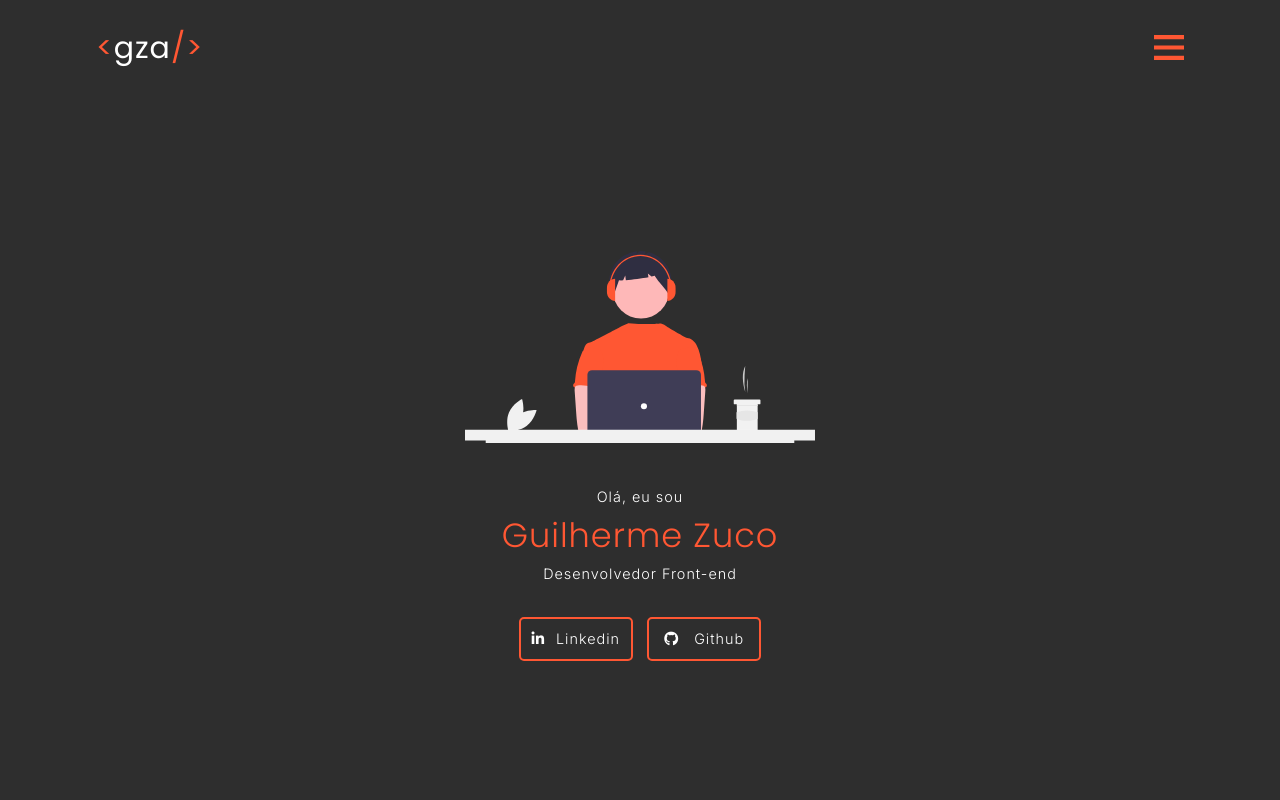
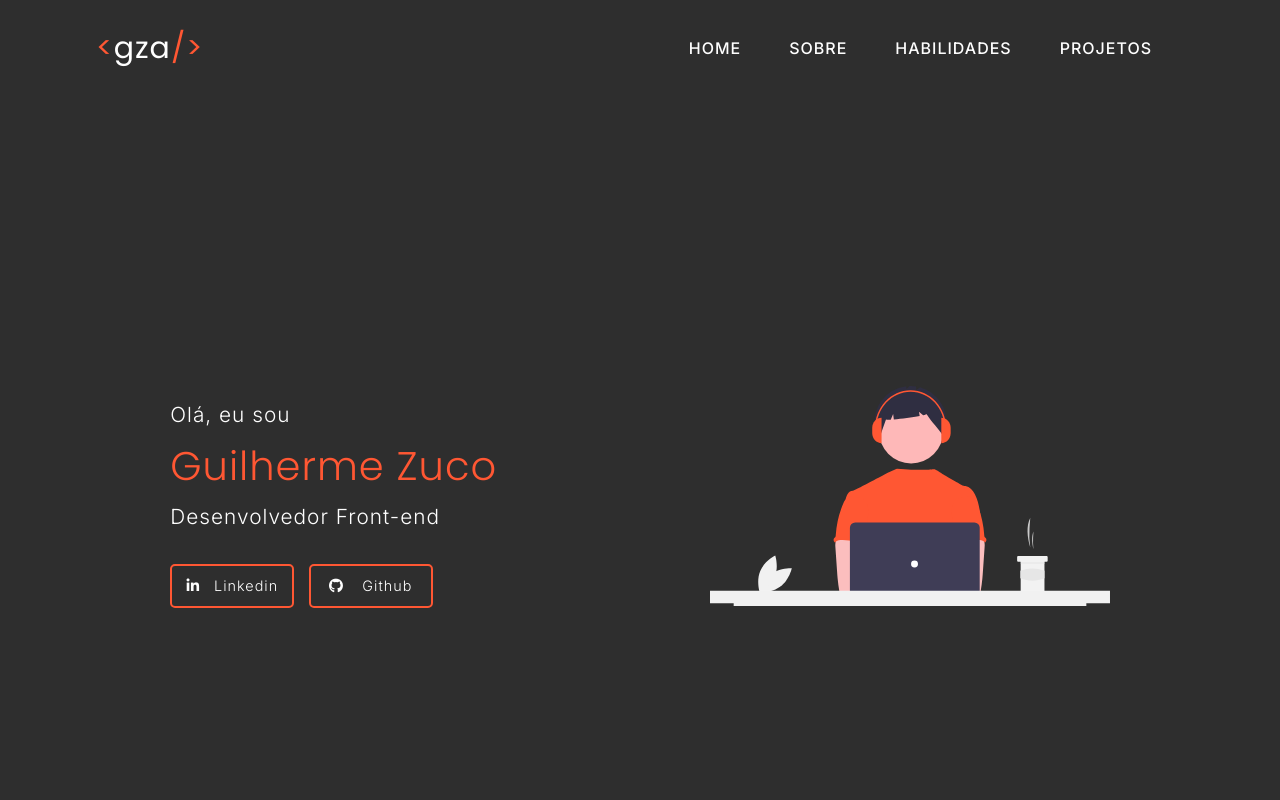
Before and after one commit to GuiZuco/gza-port, a plain HTML site: page index.html in a window 1280 px wide. Shown: the top 800 px of the page. Drawn offline with Linux system fonts and the light colour scheme.

Commit message:
mario brothers

```diff
--- a/header.css
+++ b/header.css
@@ -1,24 +1,27 @@
-header{
+header {
     background-color: #2e2e2e;
     justify-content: center;
-    font-weight: 600;
-    position: -webkit-sticky;
     position: sticky;
     top: 0;
-    z-index: 20;
+    z-index: 100;
 }
 
-nav{
+nav {
     width: 85%;
     margin: auto;
     display: flex;
     align-items: center;
     justify-content: space-between;
     height: 12vh;
+    transition: 0.5s;
 }
 
-.logo{
-    color: #FFFFFF;
+nav p a {
+    color: #FF5733;
+}
+
+.logo {
+    color: #FEFEFE;
     text-decoration: none;
     font-family: 'Poppins', sans-serif;
     font-weight: 400;
@@ -26,11 +29,67 @@ nav{
     transition: 0.5s;
 }
 
-.logo:hover{
+.logo:hover {
     color: #FF5733;
     transition: 0.5s;
 }
 
-span{
+span {
     color: #FF5733;
 }
+
+a {
+    text-decoration: none;
+    color: #FEFEFE;
+}
+
+.menu-nav {
+    display: none;
+}
+
+@media screen and (min-width: 1024px) {
+    .menu-hamburguer {
+        display: none;
+    }
+
+
+    header {
+        background-color: #2e2e2e;
+        justify-content: center;
+        position: sticky;
+        top: 0;
+        z-index: 100;
+    }
+
+    nav {
+        width: 85%;
+        margin: auto;
+        display: flex;
+        align-items: center;
+        justify-content: space-between;
+        height: 12vh;
+    }
+
+
+    .menu-nav {
+        display: flex;
+        text-align: center;
+        font-weight: 500;
+        text-transform: uppercase;
+    }
+
+    .menu-nav li{
+        margin-right: 1em;
+        transition: 0.5s;
+    }
+
+    .menu-nav a:hover{
+        color: #FF5733;
+        transition: 0.5s;
+    }
+
+    .link-menu {
+        padding: 1em;
+    }
+
+}
--- a/index.html
+++ b/index.html
@@ -5,8 +5,10 @@
     <meta charset="UTF-8">
     <meta http-equiv="X-UA-Compatible" content="IE=edge">
     <meta name="viewport" content="width=device-width, initial-scale=1.0">
+    <link rel="shortcut icon" href="/img/avatar.svg" type="image/x-icon">
     <link rel="stylesheet" href="reset.css">
     <link rel="stylesheet" href="style.css">
+    <link rel="stylesheet" href="header.css">
     <link rel="preconnect" href="https://fonts.googleapis.com">
     <link rel="preconnect" href="https://fonts.gstatic.com" crossorigin>
     <link href="https://fonts.googleapis.com/css2?family=Poppins:wght@300;400;500&display=swap" rel="stylesheet">
@@ -24,10 +26,16 @@
                 <a class="logo" href="#"><span><</span>gza<span>/></span></a>
             </p>
 
-            <a href="#">
-                <img src="img/icon-menu.svg" alt="">
+            <ul class="menu-nav">
+                <li class="link-menu"><a href="#">Home</a></li>
+                <li class="link-menu"><a href="#">Sobre</a></li>
+                <li class="link-menu"><a href="#">Habilidades</a></li>
+                <li class="link-menu"><a href="#">Projetos</a></li>
+            </ul>
+
+            <a class="menu-hamburguer" href="#">
+                <img src="img/icon-menu.svg" alt="" class="menu-hamburguer">
             </a>
-
         </nav>
     </header>
 
--- a/style.css
+++ b/style.css
@@ -1,59 +1,11 @@
 body {
     background-color: #2e2e2e;
-    color: white;
+    color: #FEFEFE;
     font-family: "Inter", sans-serif;
     letter-spacing: 1px;
 }
 
-header {
-    background-color: #2e2e2e;
-    justify-content: center;
-    position: -webkit-sticky;
-    position: sticky;
-    top: 0;
-    z-index: 100;
-}
 
-nav {
-    width: 85%;
-    margin: auto;
-    display: flex;
-    align-items: center;
-    justify-content: space-between;
-    height: 12vh;
-}
-
-nav p a {
-    color: #FF5733;
-}
-
-.logo {
-    color: #FFFFFF;
-    text-decoration: none;
-    font-family: 'Poppins', sans-serif;
-    font-weight: 400;
-    font-size: 30px;
-    transition: 0.5s;
-}
-
-.logo:hover {
-    color: #FF5733;
-    transition: 0.5s;
-}
-
-span {
-    color: #FF5733;
-}
-
-nav ul {
-    display: flex;
-    justify-content: end;
-}
-
-a {
-    text-decoration: none;
-    color: white;
-}
 
 /*=============== PRINCIPAL =============*/
 
@@ -74,11 +26,17 @@ a {
     background-color: #2e2e2e;
 }
 
-.conteudo .principal {
-    flex-direction: column;
-    text-align: center;
-    align-items: center;
-    justify-content: center;
+@media screen and (max-width: 768px){
+    .conteudo .principal {
+        flex-direction: column;
+        text-align: center;
+        align-items: center;
+        justify-content: center;
+    }
+
+    .photo{
+        width: 100px;
+    }
 }
 
 .principal {
@@ -94,7 +52,7 @@ a {
 
 .photo {
     order: -1;
-    width: min(350px, 75vw);
+    width: 90%;
     margin: 0 0 2rem;
 }
 
@@ -109,7 +67,6 @@ a {
     align-items: center;
     gap: 1em;
     font-size: 0.9em;
-
 }
 
 .link-botao {
@@ -127,3 +84,45 @@ a {
     transform: scale(1.1);
     transition: 0.3s;
 }
+
+@media screen and (min-width: 1024px) {
+
+    .principal{
+        display: flex;
+        flex-direction: row;
+        justify-content: space-around;
+        align-items: center;
+        min-height: 100vh;
+        width: 90%;
+        margin: auto;
+    }
+
+    .principal p{
+        font-weight: 300;
+        font-size: 1.3em;
+    }
+
+    .principal h1{
+        font-size: 2.5em;
+    }
+
+    .home-botao {
+        margin-top: 2.5em;
+        display: flex;
+        justify-content: flex-start;
+        align-items: center;
+        gap: 1em;
+    }
+
+    .link-botao {
+    width: 120px;
+    height: 40px;
+    }
+
+
+    .photo{
+        order: 1;
+        width: 400px;
+        margin: 0;
+    }
+}
```
